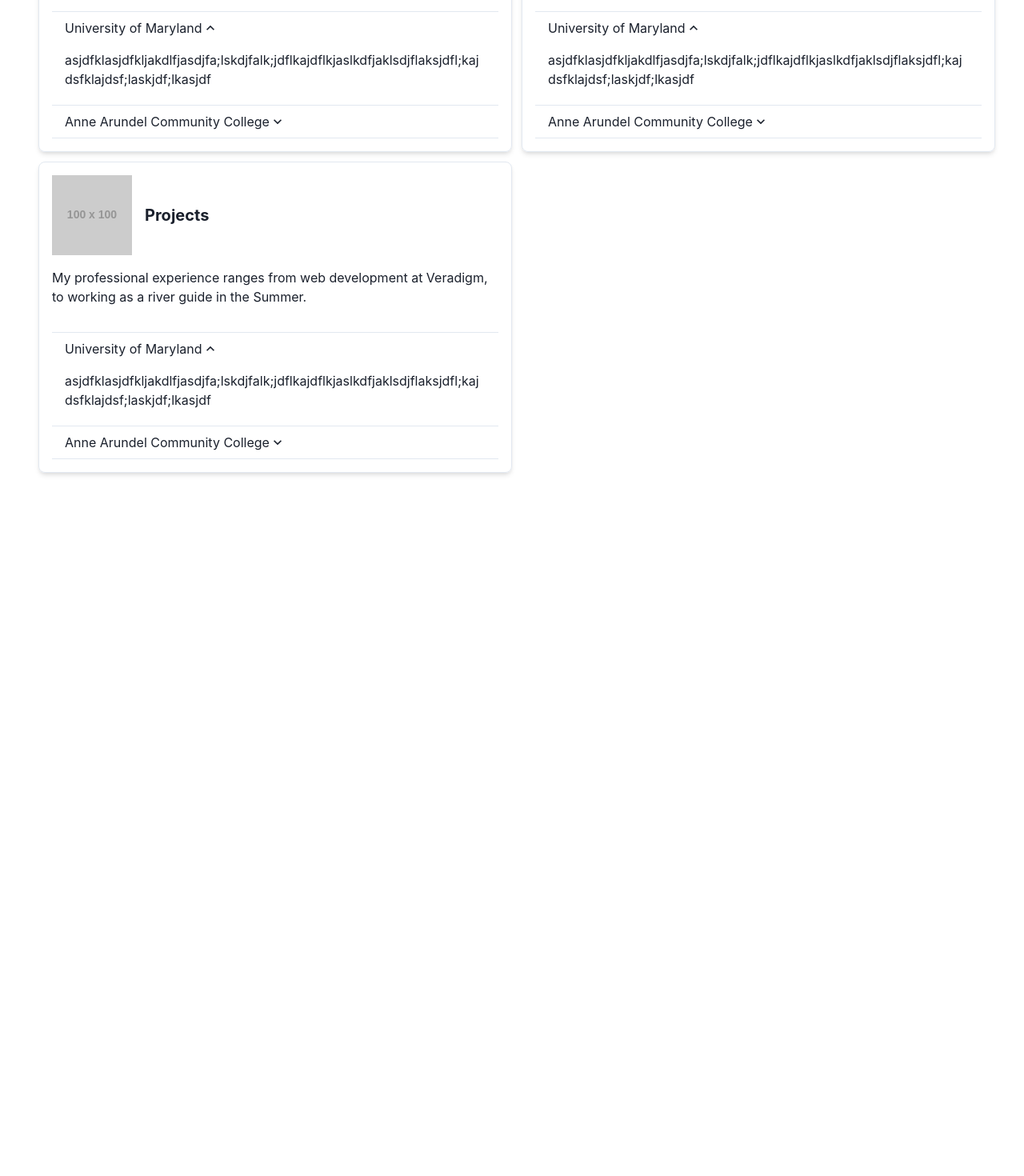
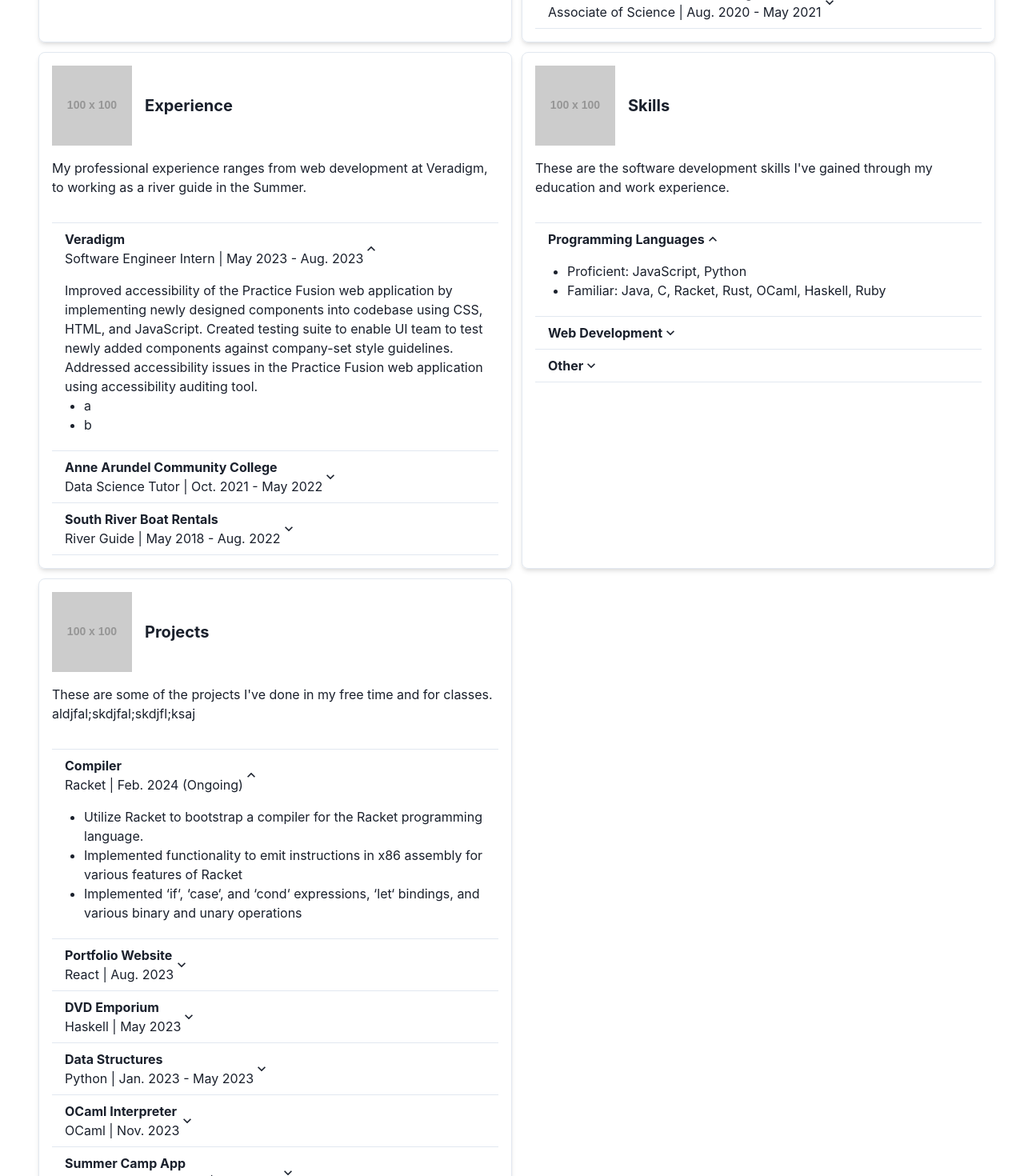
Before and after one commit to DeclanHays/DeclanHays.github.io, a React (Create React App) app: page / in a window 1280 px wide. Shown: the part 1480-2950 px from the top of the page at 80% size. Before the commit the page ends 2091 px from the top, so only its background shows below. Built offline with nearby package versions, Linux system fonts and the light colour scheme.

Commit message:
Refactoring and Unordered Lists

```diff
--- a/src/components/CardTemplate.js
+++ b/src/components/CardTemplate.js
@@ -10,7 +10,7 @@ import React from "react";
 import CardList from "./OptionalComponents/CardList";
 import CardAccordion from "./OptionalComponents/CardAccordion";
 
-function CardTemplate({ pictureSource, title, description, renderList, renderAccordion }) {
+function CardTemplate({ pictureSource, title, description, renderList, renderAccordion, items }) {
   return (
     <Flex width="100%">
       <Box
@@ -49,8 +49,8 @@ function CardTemplate({ pictureSource, title, description, renderList, renderAcc
         </CardList>
 
         <CardAccordion
-          hasAccordion={renderAccordion}>
-
+          hasAccordion={renderAccordion}
+          items={items}>
         </CardAccordion>
       </Box>
     </Flex>
--- a/src/components/Cards/Education.js
+++ b/src/components/Cards/Education.js
@@ -2,9 +2,41 @@ import React from "react";
 import CardTempate from "../CardTemplate";
 
 function Education() {
-  let pic = "https://via.placeholder.com/100"
+  let pic = "https://via.placeholder.com/100";
   let t = "Education";
-  let desc = "I am currently in my senior year at the University of Maryland, College Park, pursuing my B.S. in Computer Science.";
+  let desc =
+    "I am currently in my senior year at the University of Maryland, College Park, pursuing my B.S. in Computer Science.";
+
+  let items = [
+    {
+      title: "University of Maryland",
+      subTitle: "Bachelor of Science in Computer Science | Aug. 2021 - May 2024",
+      content:
+        "Relevant Coursework:",
+      listItems: [
+        "Current: CMSC430: Intro to Compilers",
+        "Current: CMSC417: Computer and Network Security",
+        "CMSC433: Programming Language Technologies and Paradigms",
+        "CMSC420: Advanced Data Structures",
+        "CMSC351: Algorithms",
+        "CMSC335: Web Development w/ JavaScript",
+        "CMSC330: Organization of Programming Languages",
+        "CMSC250: Discrete Math",
+        "CMSC216: Intro to Computer Systems",
+        "CMSC131/132: Object Oriented Programming w/ Java I/II"
+      ]
+    },
+    {
+      title: "Anne Arundel Community College",
+      subTitle: "Associate of Science | Aug. 2020 - May 2021",
+      content:
+        "Relevant Coursework:",
+      listItems: [
+        "Intro to Data Science",
+        "Object Oriented Programming w/ Java"
+      ]
+    },
+  ];
 
   return (
     <CardTempate
@@ -12,6 +44,7 @@ function Education() {
       title={t}
       description={desc}
       renderAccordion={true}
+      items={items}
     ></CardTempate>
   );
 }
--- a/src/components/Cards/Experience.js
+++ b/src/components/Cards/Experience.js
@@ -7,8 +7,45 @@ function Education() {
   let desc = "My professional experience ranges from web development at Veradigm, to working as a river guide in the Summer.";
 
   let veradigmExp = "Improved accessibility of the Practice Fusion web application by implementing newly designed components into codebase using CSS, HTML, and JavaScript.";
-  veradigmExp += "Created testing suite to enable UI team to test newly added components against company-wide style guidelines."
-  veradigmExp += "Addressed accessibility issues in the Practice Fusion web application using accessibility auditing tool."
+  veradigmExp += " Created testing suite to enable UI team to test newly added components against company-set style guidelines."
+  veradigmExp += " Addressed accessibility issues in the Practice Fusion web application using accessibility auditing tool."
+
+  let tutorExp = "Instructed novice programmers in Python and guided debugging.";
+  tutorExp += " Assisted math students with coursework up to Calculus I."
+
+  let boatRentalsExp = "Led customers on 4-to-8-hour excursions on the Chesapeake Bay.";
+  boatRentalsExp += " Taught customers to drive boats safely and to adhere to coast guard regulations.";
+  boatRentalsExp += " Worked with team to safely guide dozens of boats to and from docks.";
+
+  let items = [
+    {
+      title: "Veradigm",
+      subTitle: "Software Engineer Intern | May 2023 - Aug. 2023",
+      content: veradigmExp,
+      listItems: [
+        "a",
+        "b"
+      ]
+    },
+    {
+      title: "Anne Arundel Community College",
+      subTitle: "Data Science Tutor | Oct. 2021 - May 2022",
+      content: tutorExp,
+      listItems: [
+        "a",
+        "b"
+      ]
+    },
+    {
+      title: "South River Boat Rentals",
+      subTitle: "River Guide | May 2018 - Aug. 2022",
+      content: boatRentalsExp,
+      listItems: [
+        "a",
+        "b"
+      ]
+    },
+  ];
 
   return (
     <CardTemplate
@@ -16,6 +53,7 @@ function Education() {
       title={t}
       description={desc}
       renderAccordion={true}
+      items={items}
     ></CardTemplate>
   );
 }
--- a/src/components/Cards/Projects.js
+++ b/src/components/Cards/Projects.js
@@ -4,7 +4,79 @@ import CardTempate from "../CardTemplate";
 function Projects() {
   let pic = "https://via.placeholder.com/100"
   let t = "Projects";
-  let desc = "My professional experience ranges from web development at Veradigm, to working as a river guide in the Summer.";
+  let desc = "These are some of the projects I've done in my free time and for classes. aldjfal;skdjfal;skdjfl;ksaj";
+
+  let items = [
+    {
+      title: "Compiler",
+      subTitle: "Racket | Feb. 2024 (Ongoing)",
+      content:
+        "",
+      listItems: [
+        "Utilize Racket to bootstrap a compiler for the Racket programming language.",
+        "Implemented functionality to emit instructions in x86 assembly for various features of Racket",
+        "Implemented ‘if‘, ‘case‘, and ‘cond‘ expressions, ‘let‘ bindings, and various binary and unary operations",
+      ]
+    },
+    {
+      title: "Portfolio Website",
+      subTitle: "React | Aug. 2023",
+      content:
+        "",
+      listItems: [
+        "Designed and Implemented a responsive, mobile-friendly portfolio website.",
+      ]
+    },
+    {
+      title: "DVD Emporium",
+      subTitle: "Haskell | May 2023",
+      content:
+        "Ember.js, React, HTML, CSS",
+      listItems: [
+        "Implemented a specialized data structure, an STM queue, for use in concurrent programs using the Software Transactional Memory model.",
+        "Wrote the back end for a hypothetical DVD delivery service which uses the STM queue to schedule concurrent “drivers” to “deliver” DVD's in order, as they are ordered."
+      ]
+    },
+    {
+      title: "Data Structures",
+      subTitle: "Python | Jan. 2023 - May 2023",
+      content:
+        "",
+      listItems: [
+        "Used Python to implement various data structures including Scapegoat Trees, B+ Trees, Bloom Filters, AVL Trees, and Binary Search Trees.",
+      ]
+    },
+    {
+      title: "OCaml Interpreter",
+      subTitle: "OCaml | Nov. 2023",
+      content:
+        "",
+      listItems: [
+        "Used OCaml to write “MicrOCaml”: a lexer, parser, and interpreter for a miniature version of OCaml. MicrOCaml allows the user to write programs which are fully processed and executed by MicrOCaml.",
+        "Includes capabilities for handling “let” and “if” expressions, function definitions, anonymous functions, and binary operators."
+      ]
+    },
+    {
+      title: "Summer Camp App",
+      subTitle: "JavaScript, HTML, CSS | Nov. 2023",
+      content:
+        "",
+      listItems: [
+        "Designed a web application, written in JavaScript, for a fictional summer camp.",
+        "Includes capabilities for handling “let” and “if” expressions, function definitions, anonymous functions, and binary operators."
+      ]
+    },
+    {
+      title: "OCaml Interpreter",
+      subTitle: "OCaml | Nov. 2023",
+      content:
+        "",
+      listItems: [
+        "Used OCaml to write “MicrOCaml”: a lexer, parser, and interpreter for a miniature version of OCaml. MicrOCaml allows the user to write programs which are fully processed and executed by MicrOCaml.",
+        "Includes capabilities for handling “let” and “if” expressions, function definitions, anonymous functions, and binary operators."
+      ]
+    },
+  ];
 
   return (
     <CardTempate
@@ -12,6 +84,7 @@ function Projects() {
       title={t}
       description={desc}
       renderAccordion={true}
+      items={items}
     ></CardTempate>
   );
 }
--- a/src/components/Cards/Skills.js
+++ b/src/components/Cards/Skills.js
@@ -4,7 +4,45 @@ import CardTempate from "../CardTemplate";
 function Skills() {
   let pic = "https://via.placeholder.com/100"
   let t = "Skills";
-  let desc = "My professional experience ranges from web development at Veradigm, to working as a river guide in the Summer.";
+  let desc = "These are the software development skills I've gained through my education and work experience.";
+
+  let items = [
+    {
+      title: "Programming Languages",
+      content:
+        "",
+      listItems: [
+        "Proficient: JavaScript, Python",
+        "Familiar: Java, C, Racket, Rust, OCaml, Haskell, Ruby"
+      ]
+    },
+    {
+      title: "Web Development",
+      content:
+        "Ember.js, React, HTML, CSS",
+      listItems: [
+        "Ember.js",
+        "React",
+        "HTML",
+        "CSS"
+      ]
+    },
+    {
+      title: "Other",
+      content:
+        "Git, Node.js, Linux, Numpy, Pandas, MongoDB, Jira, Confluence",
+      listItems: [
+        "Git",
+        "Node.js",
+        "Linux",
+        "Numpy",
+        "Pandas",
+        "MongoDB",
+        "Jira",
+        "Confluence"
+      ]
+    },
+  ];
 
   return (
     <CardTempate
@@ -12,6 +50,7 @@ function Skills() {
       title={t}
       description={desc}
       renderAccordion = {true}
+      items={items}
     ></CardTempate>
   );
 }
--- a/src/components/OptionalComponents/CardAccordion.js
+++ b/src/components/OptionalComponents/CardAccordion.js
@@ -5,36 +5,35 @@ import {
   AccordionIcon,
   AccordionItem,
   AccordionPanel,
+  Text,
+  UnorderedList,
+  ListItem
 } from "@chakra-ui/react";
 import React from "react";
 
-function CardAccordion({ hasAccordion = false }) {
+function CardAccordion({ hasAccordion = false, items=[] }) {
   if (hasAccordion) {
     return (
       <Accordion allowMultiple allowToggle defaultIndex={[0]} marginTop="8">
-        <AccordionItem>
+        {items.map((item, index) => (
+          <AccordionItem key={index}>
             <AccordionButton>
               <Box as="span" textAlign="left">
-              University of Maryland
+                <Text fontWeight={"bold"}>{item.title}</Text>
+                <Text>{item.subTitle}</Text>
               </Box>
-            <AccordionIcon></AccordionIcon>
+              <AccordionIcon />
             </AccordionButton>
             <AccordionPanel>
-            asjdfklasjdfkljakdlfjasdjfa;lskdjfalk;jdflkajdflkjaslkdfjaklsdjflaksjdfl;kajdsfklajdsf;laskjdf;lkasjdf
+              <Text>{item.content}</Text>
+              <UnorderedList ml="6">
+                {item.listItems.map((bullet) => (
+                  <ListItem>{bullet}</ListItem>
+                ))}
+              </UnorderedList>
             </AccordionPanel>
           </AccordionItem>
-
-        <AccordionItem>
-          <AccordionButton>
-            <Box as="span" textAlign="left">
-              Anne Arundel Community College
-            </Box>
-            <AccordionIcon></AccordionIcon>
-          </AccordionButton>
-          <AccordionPanel>
-            asjdfklasjdfkljakdlfjasdjfa;lskdjfalk;jdflkajdflkjaslkdfjaklsdjflaksjdfl;kajdsfklajdsf;laskjdf;lkasjdf
-          </AccordionPanel>
-        </AccordionItem>
+        ))}
       </Accordion>
     );
   }
```
Lines whose indentation alone changed are shown as unchanged.
